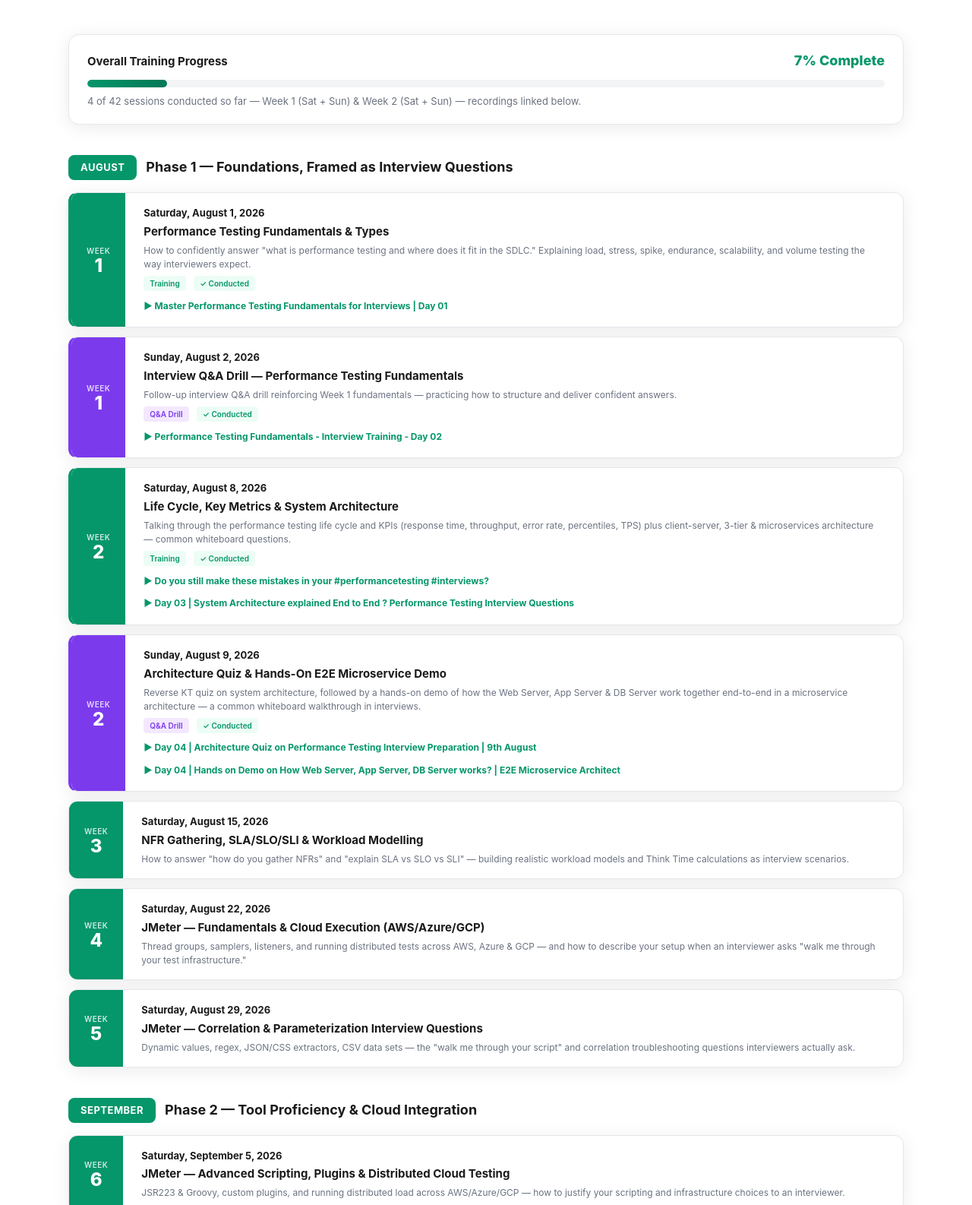
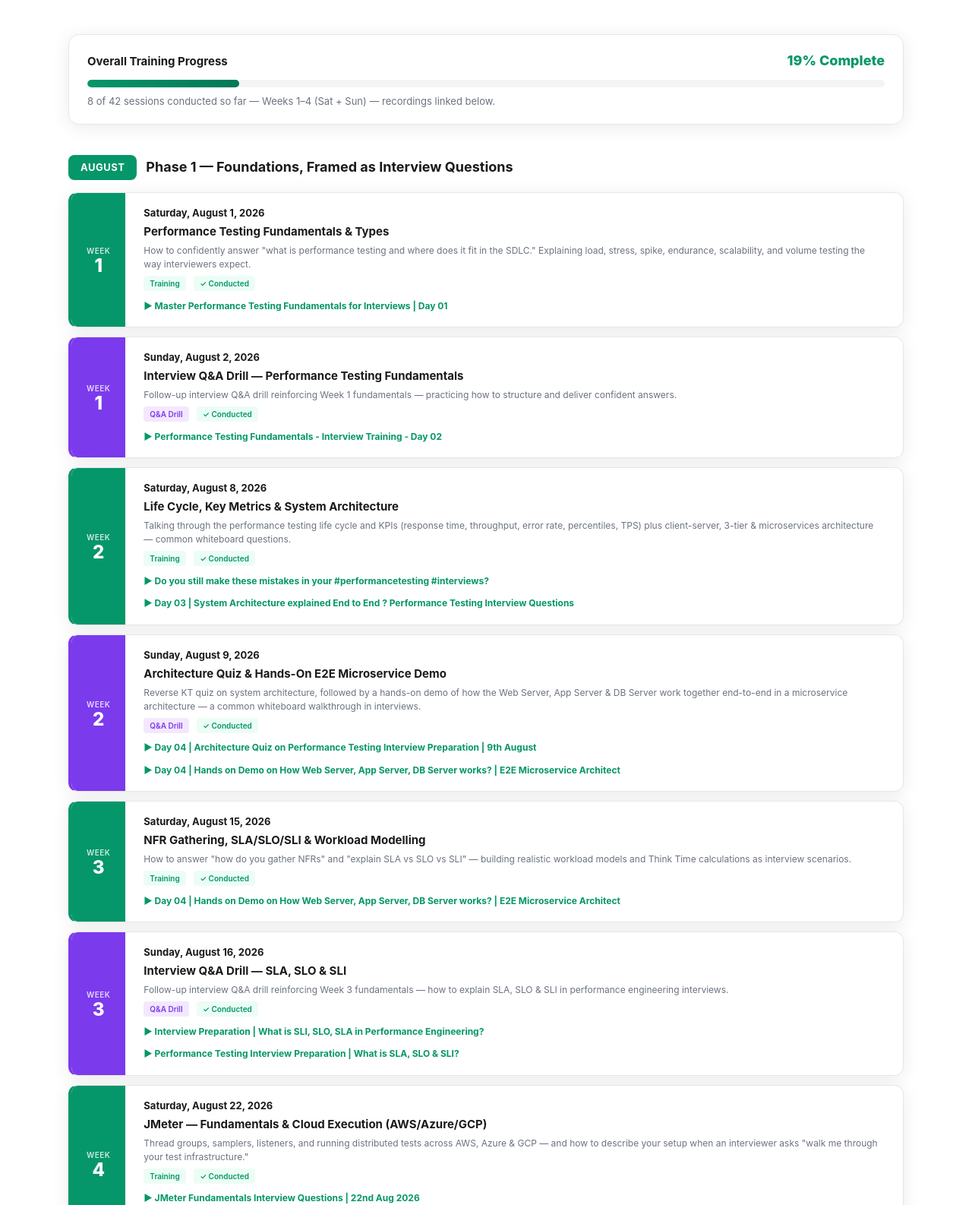
Before and after one commit to vasanthshanmugam/whats-new, a plain HTML site: page interview-prep.html in a window 1280 px wide. Shown: the part 1214-2800 px from the top of the page at 76% size. Drawn offline with Linux system fonts and the light colour scheme.

Commit message:
Update Week 3-4 interview prep sessions
Add recordings for Aug 15-16 (SLA/SLO/SLI + architecture demo) and Aug 22-23 (JMeter fundamentals + workload modelling), fix stale progress percentage, and bump progress to 8/42.

Co-Authored-By: Claude Sonnet 5 <noreply@anthropic.com>

```diff
--- a/interview-prep.html
+++ b/interview-prep.html
@@ -415,10 +415,10 @@ footer .footer-links a:hover{color:var(--white)}
     <div class="hero-progress">
       <div class="progress-box-header">
         <h3>Training Progress</h3>
-        <span class="percent">10% Complete</span>
+        <span class="percent">19% Complete</span>
       </div>
-      <div class="progress-box-track"><div class="progress-box-fill" style="width:10%"></div></div>
-      <div class="progress-box-note">4 of 42 sessions conducted &bull; Week 1 (Sat + Sun) &amp; Week 2 (Sat + Sun) held</div>
+      <div class="progress-box-track"><div class="progress-box-fill" style="width:19%"></div></div>
+      <div class="progress-box-note">8 of 42 sessions conducted &bull; Weeks 1&ndash;4 (Sat + Sun) held</div>
     </div>
     <div class="hero-buttons">
       <a href="#register" class="btn btn-primary">Register Now</a>
@@ -436,10 +436,10 @@ footer .footer-links a:hover{color:var(--white)}
     <div class="progress-box">
       <div class="progress-box-header">
         <h3>Overall Training Progress</h3>
-        <span class="percent">7% Complete</span>
+        <span class="percent">19% Complete</span>
       </div>
-      <div class="progress-box-track"><div class="progress-box-fill" style="width:10%"></div></div>
-      <div class="progress-box-note">4 of 42 sessions conducted so far &mdash; Week 1 (Sat + Sun) &amp; Week 2 (Sat + Sun) &mdash; recordings linked below.</div>
+      <div class="progress-box-track"><div class="progress-box-fill" style="width:19%"></div></div>
+      <div class="progress-box-note">8 of 42 sessions conducted so far &mdash; Weeks 1&ndash;4 (Sat + Sun) &mdash; recordings linked below.</div>
     </div>
 
     <!-- Month 1: August -->
@@ -501,20 +501,56 @@ footer .footer-links a:hover{color:var(--white)}
             <a href="https://youtu.be/TBUeRpufAUU" class="watch-link" target="_blank" rel="noopener">&#9654; Day 04 | Hands on Demo on How Web Server, App Server, DB Server works? | E2E Microservice Architect</a>
           </div>
         </div>
-        <div class="session-card">
+        <div class="session-card completed">
           <div class="session-num"><span class="wk-label">Week</span><span class="wk-number">3</span></div>
           <div class="session-info">
             <div class="session-date">Saturday, August 15, 2026</div>
             <div class="session-module">NFR Gathering, SLA/SLO/SLI &amp; Workload Modelling</div>
             <div class="session-desc">How to answer "how do you gather NFRs" and "explain SLA vs SLO vs SLI" &mdash; building realistic workload models and Think Time calculations as interview scenarios.</div>
+            <span class="session-tag training">Training</span>
+            <span class="session-tag completed-tag">&#10003; Conducted</span>
+            <br>
+            <a href="https://youtu.be/TBUeRpufAUU" class="watch-link" target="_blank" rel="noopener">&#9654; Day 04 | Hands on Demo on How Web Server, App Server, DB Server works? | E2E Microservice Architect</a>
           </div>
         </div>
-        <div class="session-card">
+        <div class="session-card sunday completed">
+          <div class="session-num sunday-num"><span class="wk-label">Week</span><span class="wk-number">3</span></div>
+          <div class="session-info">
+            <div class="session-date">Sunday, August 16, 2026</div>
+            <div class="session-module">Interview Q&amp;A Drill &mdash; SLA, SLO &amp; SLI</div>
+            <div class="session-desc">Follow-up interview Q&amp;A drill reinforcing Week 3 fundamentals &mdash; how to explain SLA, SLO &amp; SLI in performance engineering interviews.</div>
+            <span class="session-tag qa-drill">Q&amp;A Drill</span>
+            <span class="session-tag completed-tag">&#10003; Conducted</span>
+            <br>
+            <a href="https://youtu.be/ZtzBKnQVUsA" class="watch-link" target="_blank" rel="noopener">&#9654; Interview Preparation | What is SLI, SLO, SLA in Performance Engineering?</a>
+            <br>
+            <a href="https://youtu.be/FfoGH5zrjWA" class="watch-link" target="_blank" rel="noopener">&#9654; Performance Testing Interview Preparation | What is SLA, SLO &amp; SLI?</a>
+          </div>
+        </div>
+        <div class="session-card completed">
           <div class="session-num"><span class="wk-label">Week</span><span class="wk-number">4</span></div>
           <div class="session-info">
             <div class="session-date">Saturday, August 22, 2026</div>
             <div class="session-module">JMeter &mdash; Fundamentals &amp; Cloud Execution (AWS/Azure/GCP)</div>
             <div class="session-desc">Thread groups, samplers, listeners, and running distributed tests across AWS, Azure &amp; GCP &mdash; and how to describe your setup when an interviewer asks "walk me through your test infrastructure."</div>
+            <span class="session-tag training">Training</span>
+            <span class="session-tag completed-tag">&#10003; Conducted</span>
+            <br>
+            <a href="https://youtu.be/1q7SypEcWr8" class="watch-link" target="_blank" rel="noopener">&#9654; JMeter Fundamentals Interview Questions | 22nd Aug 2026</a>
+            <br>
+            <a href="https://youtu.be/_yrW6gVdNzM" class="watch-link" target="_blank" rel="noopener">&#9654; Performance Testing Interview Preparation | Explain Workflow Modelling in simple terms with example</a>
+          </div>
+        </div>
+        <div class="session-card sunday completed">
+          <div class="session-num sunday-num"><span class="wk-label">Week</span><span class="wk-number">4</span></div>
+          <div class="session-info">
+            <div class="session-date">Sunday, August 23, 2026</div>
+            <div class="session-module">Interview Q&amp;A Drill &mdash; JMeter Fundamentals</div>
+            <div class="session-desc">Follow-up interview Q&amp;A drill reinforcing Week 4 JMeter fundamentals.</div>
+            <span class="session-tag qa-drill">Q&amp;A Drill</span>
+            <span class="session-tag completed-tag">&#10003; Conducted</span>
+            <br>
+            <a href="https://youtu.be/ltO4hcwXrks" class="watch-link" target="_blank" rel="noopener">&#9654; JMeter Fundamentals Interview Question - Part 2</a>
           </div>
         </div>
         <div class="session-card">
```
